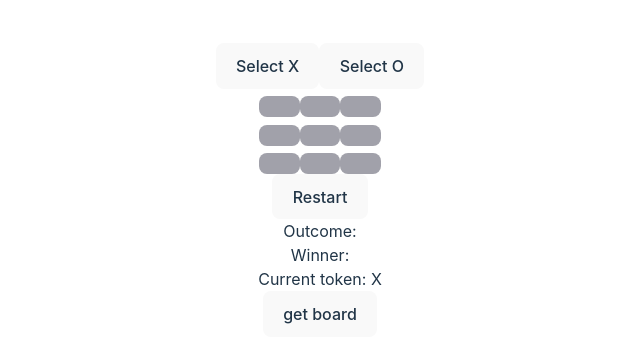
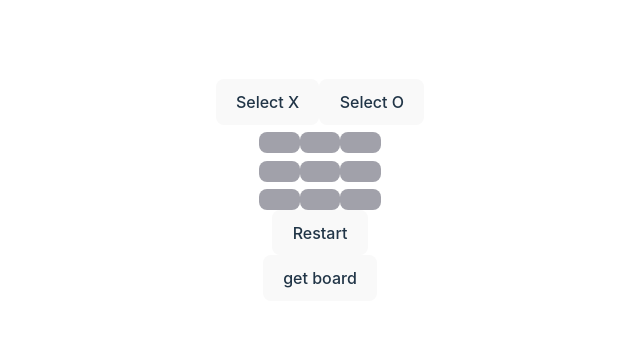
Before and after one commit to fractal-bootcamp/parthagrawal.tictactoe, a React (Vite) app: page / in a window 1280 px wide. Shown: the part 210-572 px from the top of the page, without its empty margins (320-960 px from the left). Built offline with nearby package versions, Linux system fonts and the light colour scheme; no server answers.

Commit message:
move component can detect winState

```diff
--- a/src/App.tsx
+++ b/src/App.tsx
@@ -1,6 +1,6 @@
 import { useEffect, useState } from 'react'
 import './App.css'
-import GameService, { PlayerToken } from '../gameService';
+import GameService, { PlayerToken, WinState } from '../gameService';
 
 
 type Board = Move[][]
@@ -13,146 +13,9 @@ const initialBoard: Board = [
 
 export type Move = "X" | "O" | "";
 
-type WinState = {
-  outcome: "WIN" | "TIE" | null;
-  winner: Move;
-}
-
-
-export const checkWinCondition = (b: typeof initialBoard): WinState => {
-  // check rows for equivalence
-  // check columns for equivalence
-  // check diagonals for equivalence
-
-  for (let rowIndex = 0; rowIndex < 3; rowIndex++) {
-    const winner: Move = checkRow(b[rowIndex])
-    if (winner) {
-      return { outcome: !!winner ? "WIN" : null, winner: winner }
-    }
-  }
-
-  for (let c = 0; c < 3; c++) {
-    const winner: Move = checkColumn([b[0][c], b[1][c], b[2][c]])
-    if (winner) {
-
-      return { outcome: !!winner ? "WIN" : null, winner: winner }
-    }
-  }
-  const diag1Winner: Move = checkDiagonalOne([b[0][0], b[1][1], b[2][2]])
-  if (diag1Winner) {
-    return { outcome: !!diag1Winner ? "WIN" : null, winner: diag1Winner }
-  }
-
-  const diag2Winner: Move = checkDiagonalTwo([b[2][0], b[1][1], b[0][2]])
-  if (diag2Winner) {
-    return { outcome: !!diag2Winner ? "WIN" : null, winner: diag2Winner }
-  }
-
-  function checkRow(row: Move[]): Move {
-    const winner = row.reduce((prev, curr) => {
-      if (prev === "") {
-        return "";
-      }
-      if (prev === curr) {
-        return curr
-      }
-      return "";
-    })
-    return winner;
-
-    // return X O or null
-
-  }
-
-  function checkColumn(col: Move[]): Move {
-    const winner: Move = col.reduce((prev, curr) => {
-      if (prev === "") {
-        return "";
-      }
-      if (prev === curr) {
-        return curr
-      }
-      return "";
-    })
-    return winner;
-
-  }
-
-  function checkDiagonalOne(diag: Move[]): Move {
-    const winner: Move = diag.reduce((prev, curr) => {
-      if (prev === "") {
-        return "";
-      }
-      if (prev === curr) {
-        return curr
-      }
-      return "";
-    })
-    return winner;
-
-  }
-  function checkDiagonalTwo(diag: Move[]): Move {
-    const winner: Move = diag.reduce((prev, curr) => {
-      if (prev === "") {
-        return "";
-      }
-      if (prev === curr) {
-        return curr
-      }
-      return "";
-    })
-    return winner;
-
-  }
-
-  // tie condition
-  // const foundEmpty = b.findIndex(
-  //   (r) => {
-  //     r.findIndex(
-  //       (c) => { c === '' }) === -1
-  //   })
-  // console.log("foundEmpty: " + foundEmpty)
-
-
-  let tieFlag = true;
-  b.map((element) => {
-    if (element.includes('')) {
-      console.log('ayo')
-
-      tieFlag = false;
-      return;
-    }
-  })
-
-  if (tieFlag) {
-    return {
-      outcome: "TIE",
-      winner: ""
-    }
-  }
-  else {
-    return {
-      outcome: null,
-      winner: ""
-    }
-
-  }
 
 
 
-
-
-  // write a function to check one row, and then map through
-  // all the rows
-
-  //const winner = checkRow(b[0])
-
-
-  // x o
-  // win, tie, or neither
-  // who won? (X/O/null)
-
-}
 
 type MoveProps = {
   board: Board
@@ -177,6 +40,7 @@ const Move = ({ myToken, rowIndex, mvIndex }: MoveProps) => {
   const [move, setMove] = useState<Move>("")
   const [step, setStep] = useState(0)
   const [forbidden, setForbidden] = useState(false)
+  const [winState, setWinState] = useState<WinState>({ outcome: null, winner: "" })
 
   const goodColor = '#a1a1aa'
   const forbiddenColor = '#f87171'
@@ -193,16 +57,22 @@ const Move = ({ myToken, rowIndex, mvIndex }: MoveProps) => {
     const serverBoard = jsonResponse.game.data.board
     // console.log("ayo", serverBoard)
     // console.log("ayo step", step)
+    setMove(serverBoard[rowIndex][mvIndex])
+    const winResponse = await fetch(`http://localhost:4000/game/${GAME_ID}/checkWin`)
+    setWinState(await winResponse.json())
 
-    setMove(serverBoard[rowIndex][mvIndex])
+
 
 
   }
   useEffect(() => {
     //if(win ===null )
     console.log('in useeffect')
-    getMoveFromServer()
-    setTimeout(() => setStep(step + 1), 500)
+    if (winState.outcome === null) {
+      getMoveFromServer()
+      setTimeout(() => setStep(step + 1), 500)
+    }
+    console.log(winState)
 
   }, [step])
 
@@ -269,7 +139,6 @@ const Row = ({ myToken, rowIndex, board, setBoard }: { myToken: PlayerToken, row
 
 const Board = () => {
 
-  const [winState, setWinState] = useState<WinState>({ outcome: null, winner: "" })
 
   const [myToken, setToken] = useState<PlayerToken>('X')
 
@@ -304,13 +173,13 @@ const Board = () => {
 
       <button onClick={() => { setBoard(structuredClone(initialBoard)) }}>Restart</button >
       <p>
-        Outcome: {winState.outcome}
+        {/* Outcome: {winState.outcome} */}
       </p>
       <p>
-        Winner: {winState.winner}
+        {/* Winner: {winState.winner} */}
       </p>
       <p>
-        Current token: {myToken}
+        {/* Current token: {myToken} */}
       </p>
 
       <button onClick={async () => {
```
Also changed, not shown: gameService.ts (+145 -1 lines), server.ts (+13 -3 lines).
